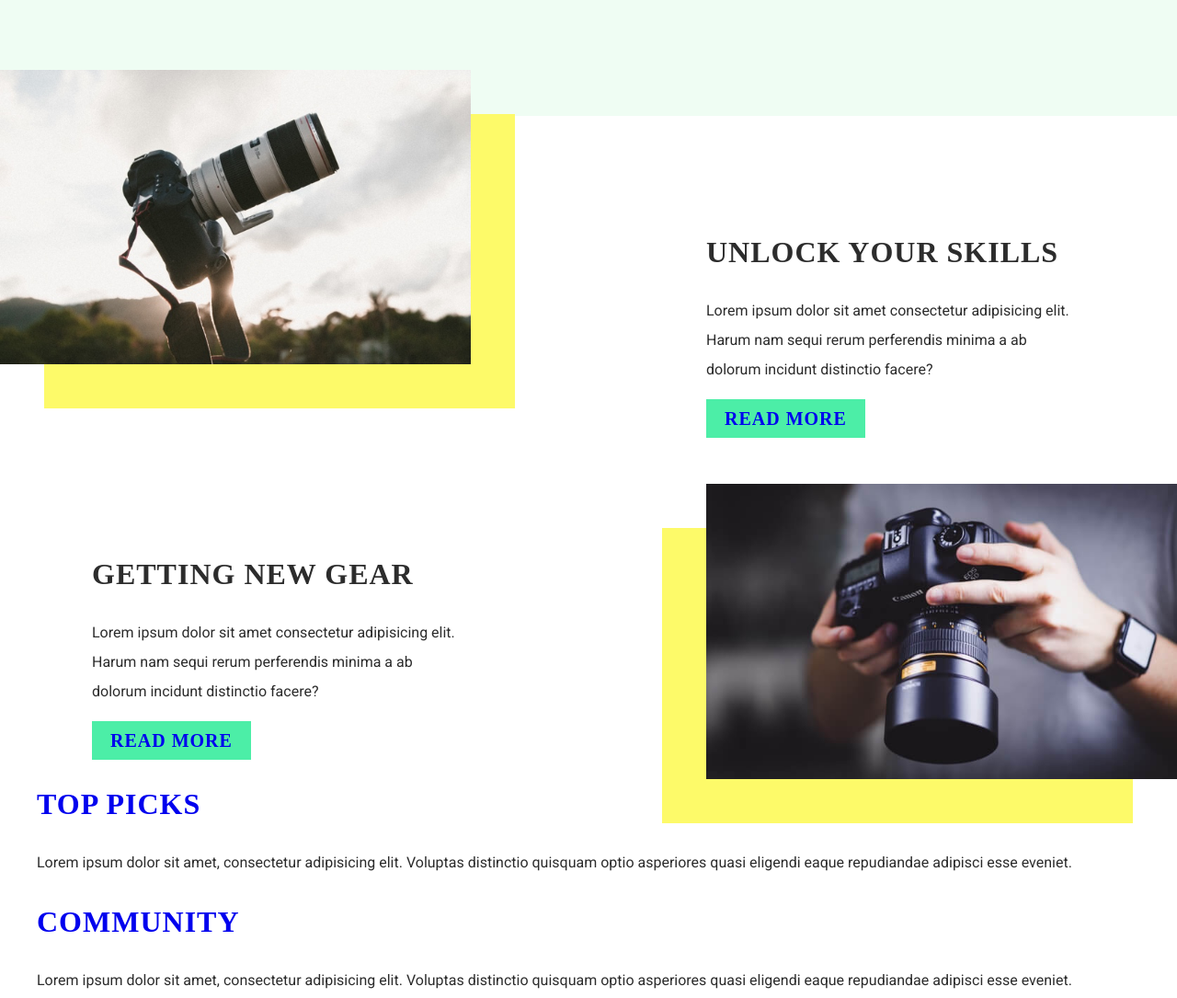
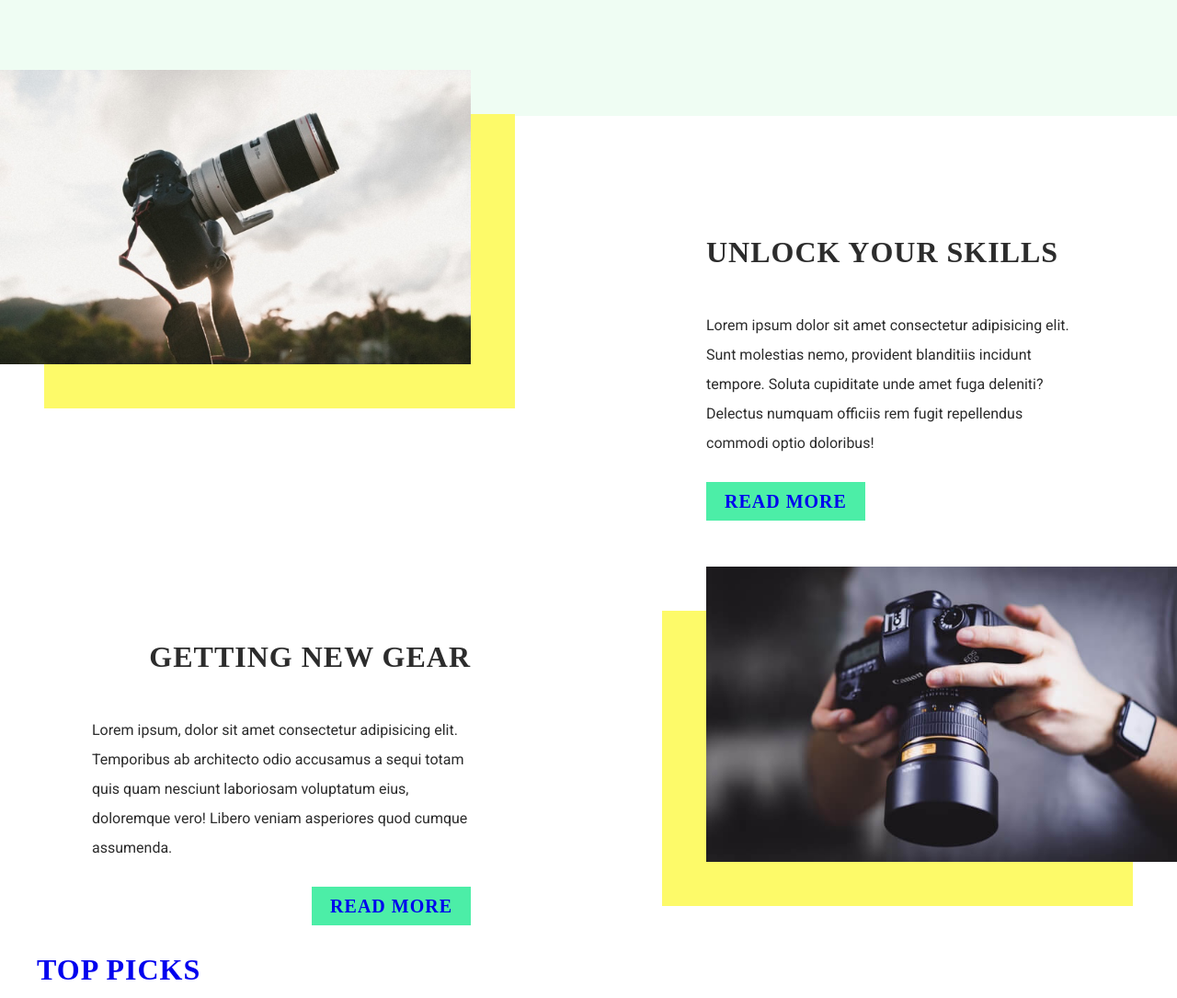
Before and after one commit to caryltan/caryl-tan-project-1, a plain HTML site: page index.html in a window 1280 px wide. Shown: the part 1380-2465 px from the top of the page at 92% size. Drawn offline with Linux system fonts and the light colour scheme; a web font is replaced by a local one.

Commit message:
read-more section clean up

```diff
--- a/index.html
+++ b/index.html
@@ -37,7 +37,7 @@
 
             <div class="text-section section-right">
                 <h3>Unlock Your Skills</h3>
-                <p>Lorem ipsum dolor sit amet consectetur adipisicing elit. Harum nam sequi rerum perferendis minima a ab dolorum incidunt distinctio facere?</p>
+                <p>Lorem ipsum dolor sit amet consectetur adipisicing elit. Sunt molestias nemo, provident blanditiis incidunt tempore. Soluta cupiditate unde amet fuga deleniti? Delectus numquam officiis rem fugit repellendus commodi optio doloribus!</p>
                 <button><a href="#">Read More</a></button>
             </div> <!--.text-section end-->
 
@@ -46,7 +46,7 @@
 
             <div class="text-section section-left">
                 <h3>Getting new Gear</h3>
-                <p>Lorem ipsum dolor sit amet consectetur adipisicing elit. Harum nam sequi rerum perferendis minima a ab dolorum incidunt distinctio facere?</p>
+                <p>Lorem ipsum, dolor sit amet consectetur adipisicing elit. Temporibus ab architecto odio accusamus a sequi totam quis quam nesciunt laboriosam voluptatum eius, doloremque vero! Libero veniam asperiores quod cumque assumenda.</p>
                 <button><a href="#">Read More</a></button>
             </div> <!--.text-section end-->
 
--- a/styles/sass/partials/_read-more.scss
+++ b/styles/sass/partials/_read-more.scss
@@ -9,14 +9,6 @@
     }
     .image-right {
         box-shadow: -3em 3em 0 $box-shadow;
-    }
-    .text-section {
-        &.section-right {
-            padding: 100px 100px 0 0;
-        }
-        &.section-left {
-            padding: 100px 0 0 100px;
-        }
     }
     .image-section {
         flex-basis: 40%;
@@ -30,6 +22,19 @@
     }
     .text-section {
         flex-basis: 40%;
+        display: flex;
+        flex-direction: column;
+        button {
+            margin-top: 10px;
+        }
+        &.section-right {
+            padding: 100px 100px 0 0;
+            align-items: flex-start;
+        }
+        &.section-left {
+            padding: 100px 0 0 100px;
+            align-items: flex-end;
+        }
     }
     img {
         width: 100%;
```
Also changed, not shown: styles/styles.css.
